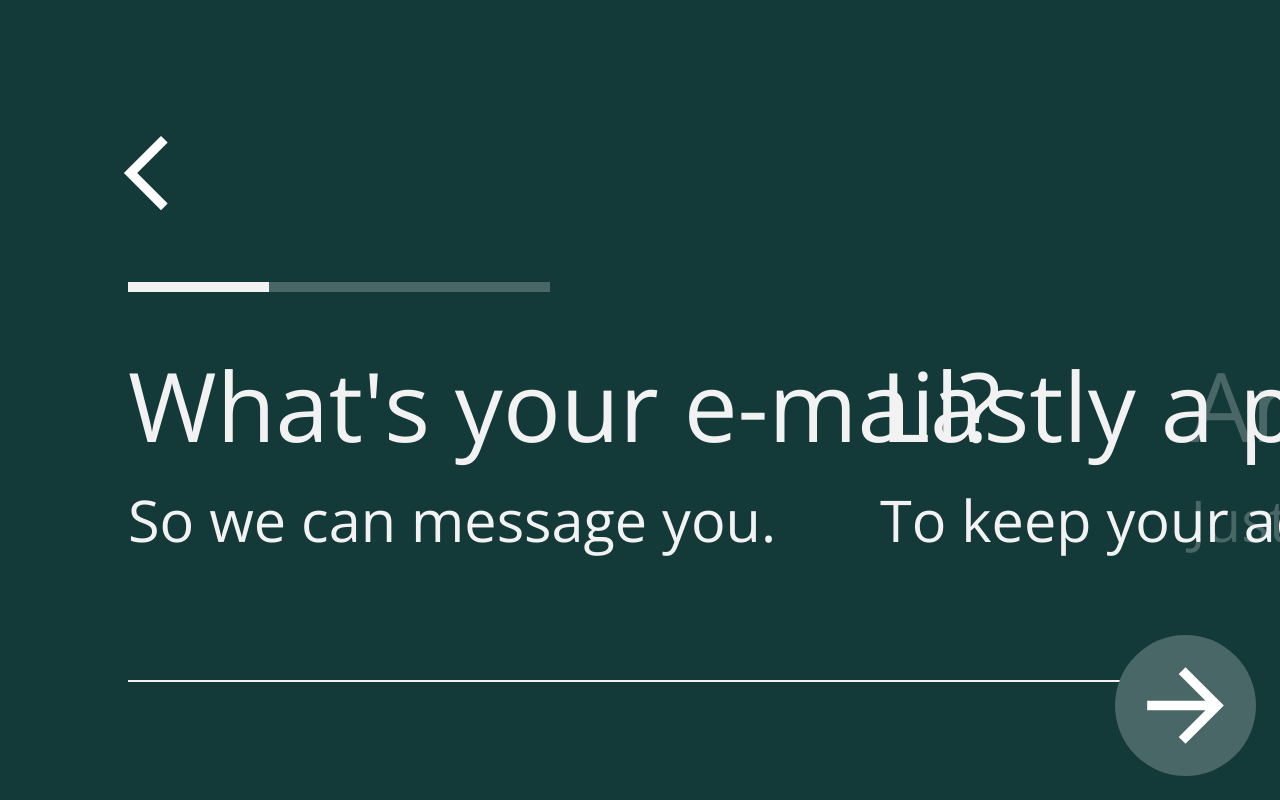
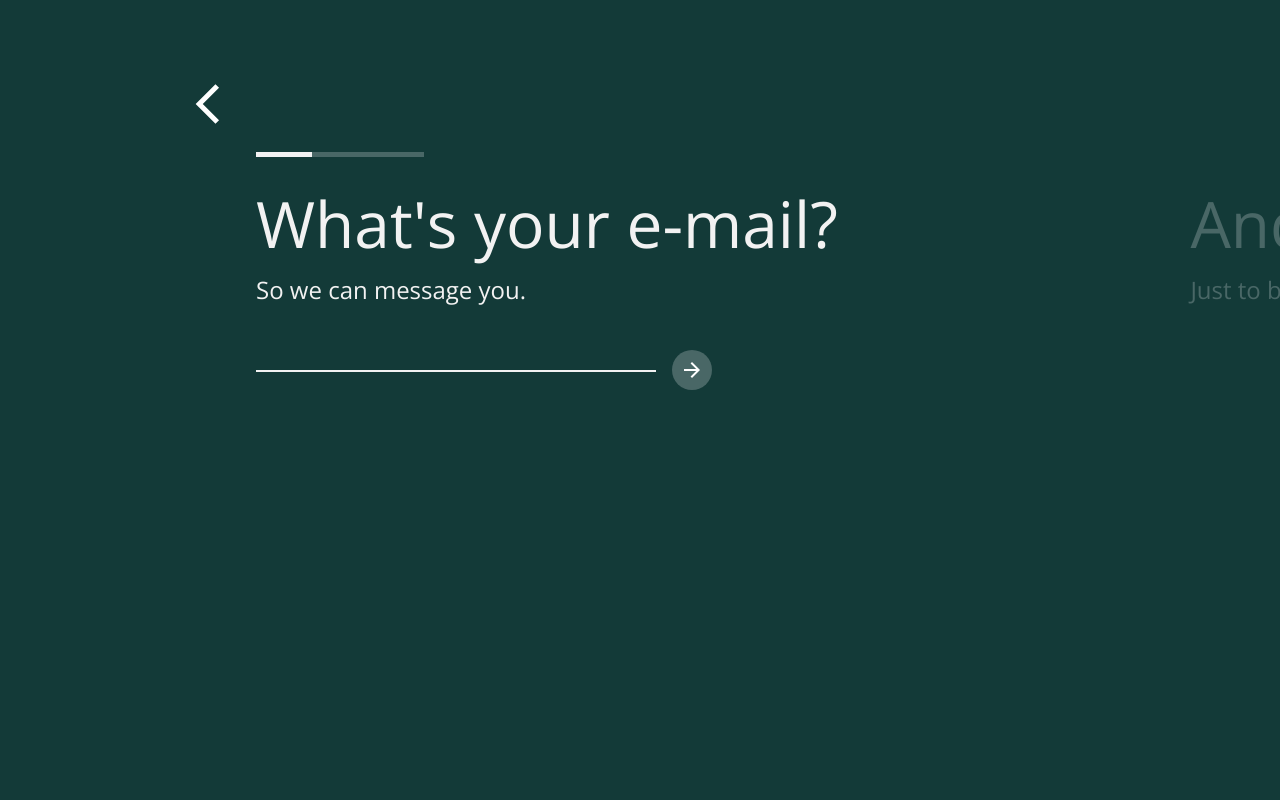
Before and after one commit to aliuel/green-signup-clone, a Vue app: page / in a window 1280 px wide. Built offline with nearby package versions, Linux system fonts and the light colour scheme.

Commit message:
responsive  commit

```diff
--- a/src/App.vue
+++ b/src/App.vue
@@ -1,14 +1,14 @@
 <template>
   <!-- <NavBar /> -->
-  <div id="wrapper" class=" flex flex-col bg-custom-green h-screen pt-[10vw] pl-[10vw] text-custom-white">
+  <div id="wrapper" class=" flex flex-col bg-custom-green h-screen pt-[10vw] pl-[10vw] text-custom-white large:pl-[20vw] large:pt-[10vh]">
     <div @click="back" id="backbutton">
-      <img src="./assets/arrow_back_ios_white_24dp.svg" class="h-[7vw] ml-[-2vw]">
+      <img src="./assets/arrow_back_ios_white_24dp.svg" class="h-[7vw] ml-[-2vw] large:h-[6vh] large:ml-[-9vh]">
     </div>
-    <div id="progressbar" class="mt-[5vw] mb-[4vw]">
-      <div id="bar" class="absolute w-[33vw] bg-weak-green h-[.8vw]"></div>
-      <div ref="bar" id="progress" class="absolute transition-all duration-[.7s] w-[11vw] bg-custom-white h-[.8vw]"></div>
+    <div id="progressbar" class="mt-[5vw] mb-[4vw] large:my-[3vh]">
+      <div id="bar" class="absolute w-[33vw] bg-weak-green h-[.8vw] large:w-[21vh] large:h-[.6vh]"></div>
+      <div ref="bar" id="progress" class="absolute transition-all large:w-[7vh] duration-[.7s] w-[11vw] bg-custom-white h-[.8vw] large:h-[.6vh]"></div>
     </div>
-    <div id="textarea" class=" pl-[10vw] ml-[-10vw]">
+    <div id="textarea">
       <div ref="mail" id="textmail" class="active">
         <h1>What's your e-mail?</h1>
         <p>So we can message you.</p>
@@ -22,12 +22,12 @@
         <p>To keep your account safe</p>
       </div>
     </div>
-    <div id="input" class="mt-[21vw]">
-      <input ref="input" v-model="search" type="text" class=" pb-[2px] text-[5vw] leading-[6vw] font-normal focus:outline-none bg-transparent border-b-2 transition-[border] duration-[.2s] border-custom-white w-[80vw]">
+    <div id="input" class="mt-[21vw] large:mt-[20vh]">
+      <input ref="input" v-model="search" type="text" class=" pb-[2px] text-[5vw] large:text-[3vh] leading-[6vw] large:leading-[4vh] font-normal focus:outline-none bg-transparent border-b-2 transition-[border] duration-[.2s] border-custom-white w-[80vw] large:w-[50vh]">
       <p ref="errorp" class=" transition-all duration-[.2s] opacity-0 text-red-700">{{ error }}</p>
     </div>
-    <button @click="next" class="bg-weak-green w-max rounded-full p-[1vw] mt-[5vw] fixed bottom-6 right-6">
-      <img src="./assets/arrow_forward_white_24dp.svg" class="h-[9vw]">
+    <button @click="next" class="bg-weak-green w-max rounded-full p-[1vw] large:p-[1vh] fixed large:absolute bottom-6 right-6 large:bottom-[51.2vh]">
+      <img src="./assets/arrow_forward_white_24dp.svg" class="h-[9vw] large:h-[3vh]">
     </button>
   </div>
 </template>
@@ -61,8 +61,13 @@ export default {
       if (status == 0) {
         if (EmailValidator.validate(search.value)) {
           user.mail = search.value
+          if (bar.value.classList.contains('large:w-[7vh]')) {
+            bar.value.classList.toggle('large:w-[7vh]')
+            bar.value.classList.toggle('large:w-[14vh]')
+          } else {
             bar.value.classList.toggle('w-[11vw]')
             bar.value.classList.toggle('w-[22vw]')
+          }
           mail.value.classList.toggle('active')
           mail.value.classList.toggle('done')
           name.value.classList.toggle('ready')
@@ -93,8 +98,13 @@ export default {
         if (search.value.length) {
           user.name = search.value
           search.value = ''
+          if (bar.value.classList.contains('large:w-[14vh]')) {
+            bar.value.classList.toggle('large:w-[14vh]')
+            bar.value.classList.toggle('large:w-[21vh]')
+          } else {
             bar.value.classList.toggle('w-[22vw]')
             bar.value.classList.toggle('w-[33vw]')
+          }
           name.value.classList.toggle('active')
           name.value.classList.toggle('done')
           pword.value.classList.toggle('ready')
@@ -144,8 +154,13 @@ export default {
           errorp.value.classList.toggle('opacity-0')
           errorp.value.classList.toggle('opacity-100')
         }
+        if (bar.value.classList.contains('large:w-[21vh]')) {
+          bar.value.classList.toggle('large:w-[21vh]')
+          bar.value.classList.toggle('large:w-[14vh]')
+        } else {
           bar.value.classList.toggle('w-[33vw]')
           bar.value.classList.toggle('w-[22vw]')
+        }
         name.value.classList.toggle('done')
         name.value.classList.toggle('active')
         pword.value.classList.toggle('active')
@@ -159,8 +174,13 @@ export default {
           errorp.value.classList.toggle('opacity-0')
           errorp.value.classList.toggle('opacity-100')
         }
+        if (bar.value.classList.contains('large:w-[14vh]')) {
+          bar.value.classList.toggle('large:w-[14vh]')
+          bar.value.classList.toggle('large:w-[7vh]')
+        } else {
           bar.value.classList.toggle('w-[22vw]')
           bar.value.classList.toggle('w-[11vw]')
+        }
         mail.value.classList.toggle('done')
         mail.value.classList.toggle('active')
         name.value.classList.toggle('active')
@@ -193,6 +213,12 @@ export default {
   font-family: 'Open Sans', sans-serif;
 }
 
+@media (min-width: 900px) {
+  button {
+    left: calc(20vw + 50vh + 2vh) !important;
+  }
+}
+
 *:focus, * {
     -webkit-tap-highlight-color: transparent;
     outline: none;
--- a/src/index.css
+++ b/src/index.css
@@ -8,15 +8,15 @@
     }
 
     #textarea div h1 {
-        @apply text-[7.5vw]
+        @apply text-[7.5vw] large:text-[8vh] large:font-thin
     }
 
     #textarea div p {
-        @apply  w-[80vw] text-[4.5vw] font-thin
+        @apply  w-[80vw] text-[4.5vw] font-thin large:text-[3vh]
     }
 
     .active {
-        @apply left-[10vw]
+        @apply left-[10vw] large:left-[20vw]
     }
 
     .ready {
@@ -24,7 +24,7 @@
     }
 
     .passive {
-        @apply left-[110vh]
+        @apply left-[110vw]
     }
 
     .done {
--- a/tailwind.config.js
+++ b/tailwind.config.js
@@ -9,6 +9,9 @@ module.exports = {
         'custom-white': '#F2F2F2',
         'weak-green': '#496766',
         'custom-green': '#133A38'
+      },
+      screens: {
+        'large': '900px'
       }
     },
   },
```
Lines whose indentation alone changed are shown as unchanged.
